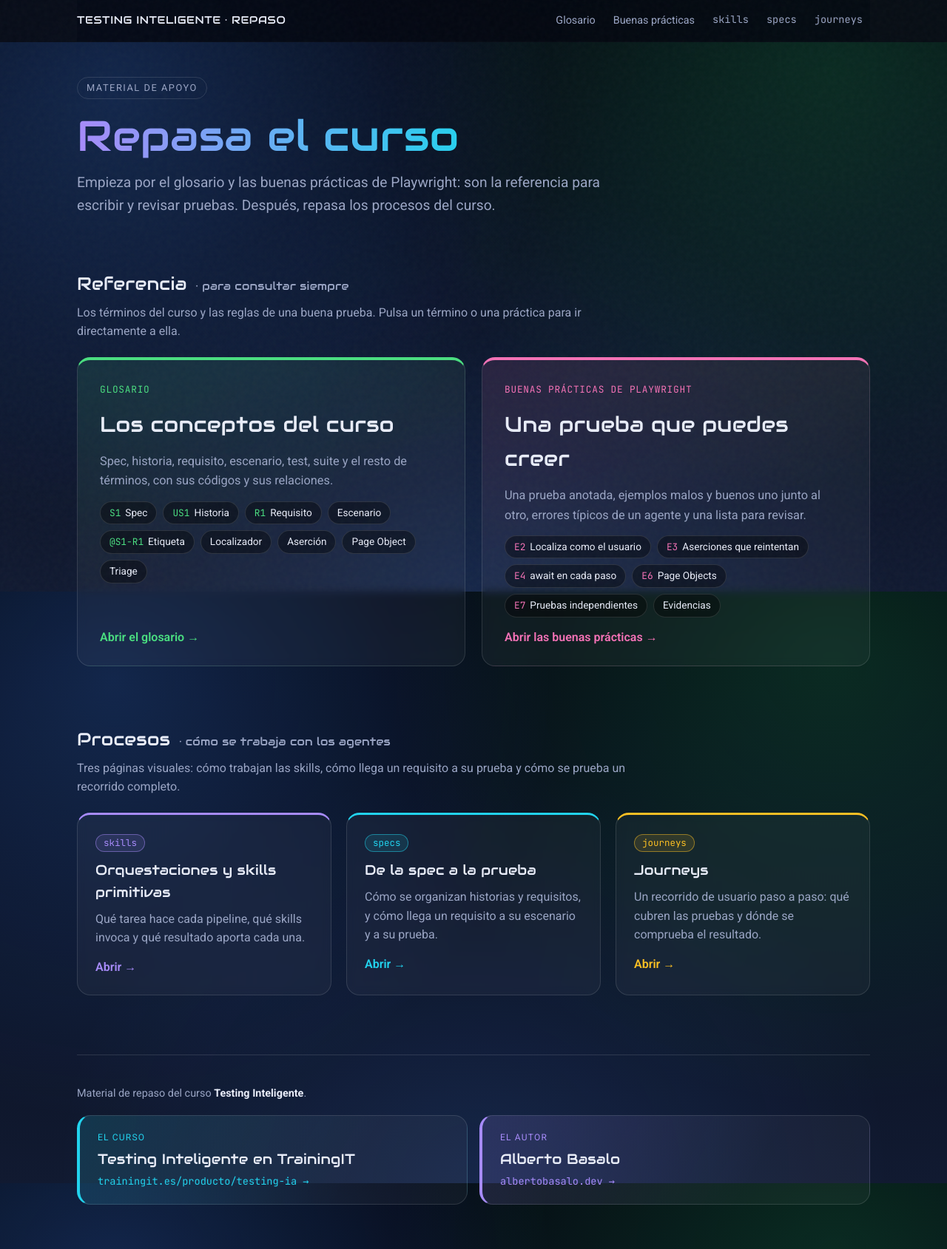
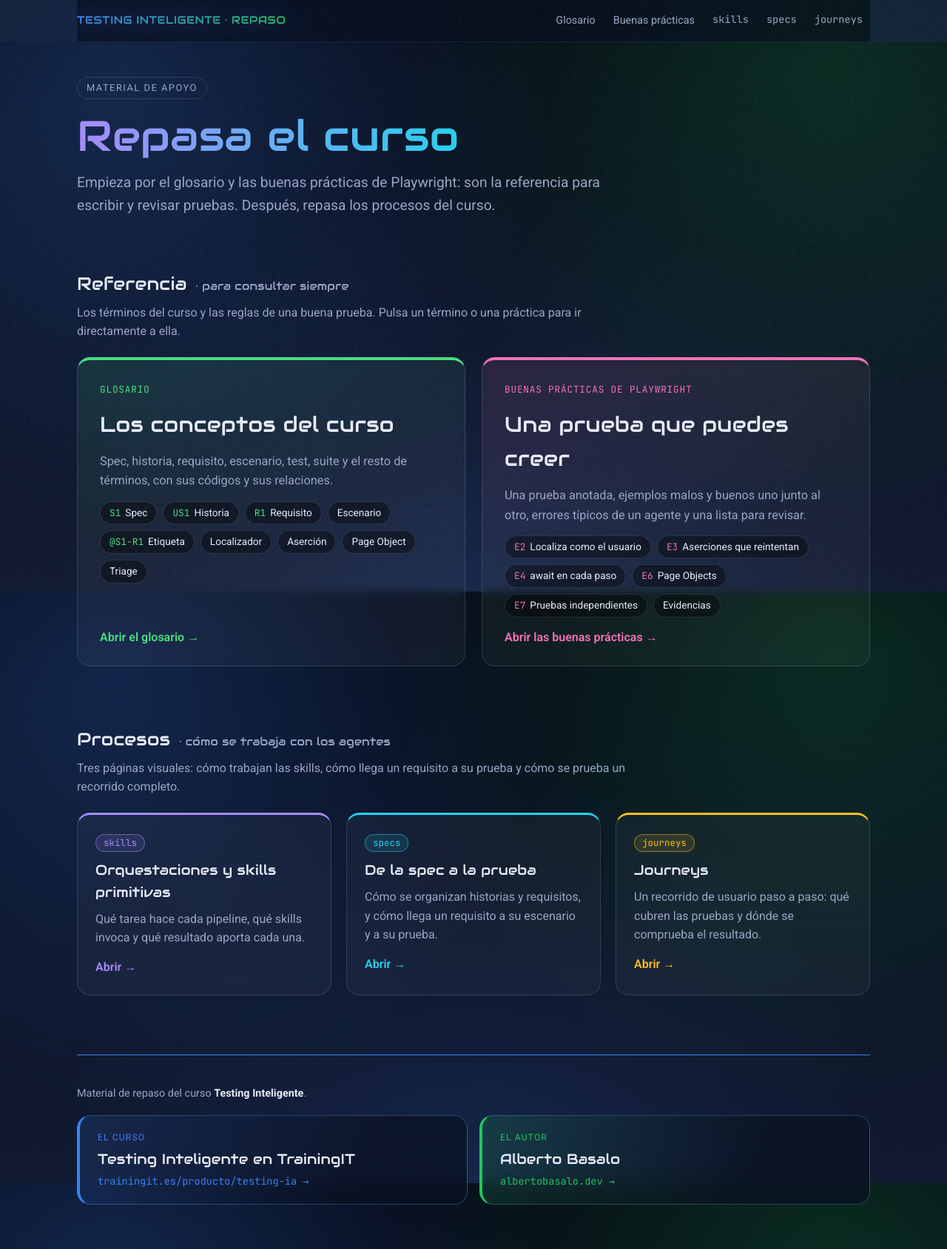
Before and after one commit to Testing-IA-TrIT/testing-ia-repaso, a plain HTML site: page index.html in a window 1280 px wide. Shown: the whole page at 74% size. Drawn offline with Linux system fonts and the light colour scheme.

Commit message:
Enhance styles with new color variables and improve topbar and footer design

```diff
--- a/assets/styles.css
+++ b/assets/styles.css
@@ -20,6 +20,13 @@
   --mono: "JetBrains Mono", ui-monospace, "Cascadia Code", Consolas, monospace;
   --sans: "Roboto", system-ui, "Segoe UI", sans-serif;
   --display: "Audiowide", "Roboto", sans-serif;
+  /* Acentos de albertobasalo.dev: solo para barra superior y pie */
+  --ab-primary: #3b82f6;
+  --ab-accent: #22c55e;
+  --ab-gradient: linear-gradient(130deg, #3b82f6 0%, #22c55e 100%);
+  --ab-glass: rgba(9, 15, 31, 0.64);
+  --ab-glass-border: rgba(96, 165, 250, 0.32);
+  --ab-glow: rgba(59, 130, 246, 0.4);
   /* Fondo "mesh" de albertobasalo.dev */
   --mesh-dark:
     radial-gradient(circle at 12% 15%, #3b82f63d, transparent 45%),
@@ -87,14 +94,23 @@ code {
   font-size: 0.9rem;
   color: var(--muted);
   /* fondo a todo el ancho de la ventana, aunque la barra esté dentro de .wrap */
-  background: rgba(4, 7, 17, 0.86);
-  backdrop-filter: blur(10px);
-  box-shadow: 0 0 0 100vmax rgba(4, 7, 17, 0.86), 0 1px 0 100vmax var(--line);
+  background: var(--ab-glass);
+  backdrop-filter: blur(16px);
+  box-shadow: 0 0 0 100vmax var(--ab-glass), 0 1px 0 100vmax var(--ab-glass-border);
   clip-path: inset(0 -100vmax -1px);
 }
 .topbar a { color: var(--muted); text-decoration: none; white-space: nowrap; }
 .topbar a:hover, .topbar a[aria-current="page"] { color: var(--text); }
-.brand { letter-spacing: 0.04em; text-transform: uppercase; }
+.topbar .brand {
+  letter-spacing: 0.04em;
+  text-transform: uppercase;
+  /* Logo con degradado y brillo, como en albertobasalo.dev */
+  background: var(--ab-gradient);
+  -webkit-background-clip: text;
+  background-clip: text;
+  -webkit-text-fill-color: transparent;
+  filter: drop-shadow(0 0 12px var(--ab-glow));
+}
 .menu { display: flex; gap: 4px; overflow-x: auto; scrollbar-width: none; }
 .menu a { padding: 4px 10px; border-radius: 999px; }
 .menu a:hover { background: var(--panel); }
@@ -169,7 +185,7 @@ footer {
   padding: 40px 0 60px;
   color: var(--muted);
   font-size: 0.9rem;
-  border-top: 1px solid var(--line);
+  border-top: 1px solid var(--ab-primary);
   margin-top: 40px;
 }
 
@@ -180,13 +196,14 @@ footer {
 .f-link {
   display: flex; flex-direction: column; gap: 4px;
   padding: 20px 24px; border-radius: var(--radius); text-decoration: none; color: var(--text);
-  border: 1px solid var(--line); border-left: 4px solid var(--accent);
-  background: linear-gradient(120deg, color-mix(in srgb, var(--accent) 16%, transparent), var(--panel) 70%);
+  border: 1px solid var(--ab-glass-border); border-left: 4px solid var(--accent);
+  background: linear-gradient(120deg, color-mix(in srgb, var(--accent) 16%, transparent), var(--ab-glass) 70%);
+  backdrop-filter: blur(16px);
   transition: transform 0.2s, border-color 0.2s, box-shadow 0.2s;
 }
 .f-link:hover { transform: translateY(-3px); border-color: var(--accent); box-shadow: 0 8px 30px -12px var(--accent); }
-.f-course { --accent: var(--test); }
-.f-author { --accent: var(--spec); }
+.f-course { --accent: var(--ab-primary); }
+.f-author { --accent: var(--ab-accent); }
 .f-kind { font-size: 0.75rem; letter-spacing: 0.1em; text-transform: uppercase; color: var(--accent); }
 .f-title { font-size: 1.2rem; }
 .f-url { font-family: var(--mono); font-size: 0.85rem; color: var(--accent); }
```
